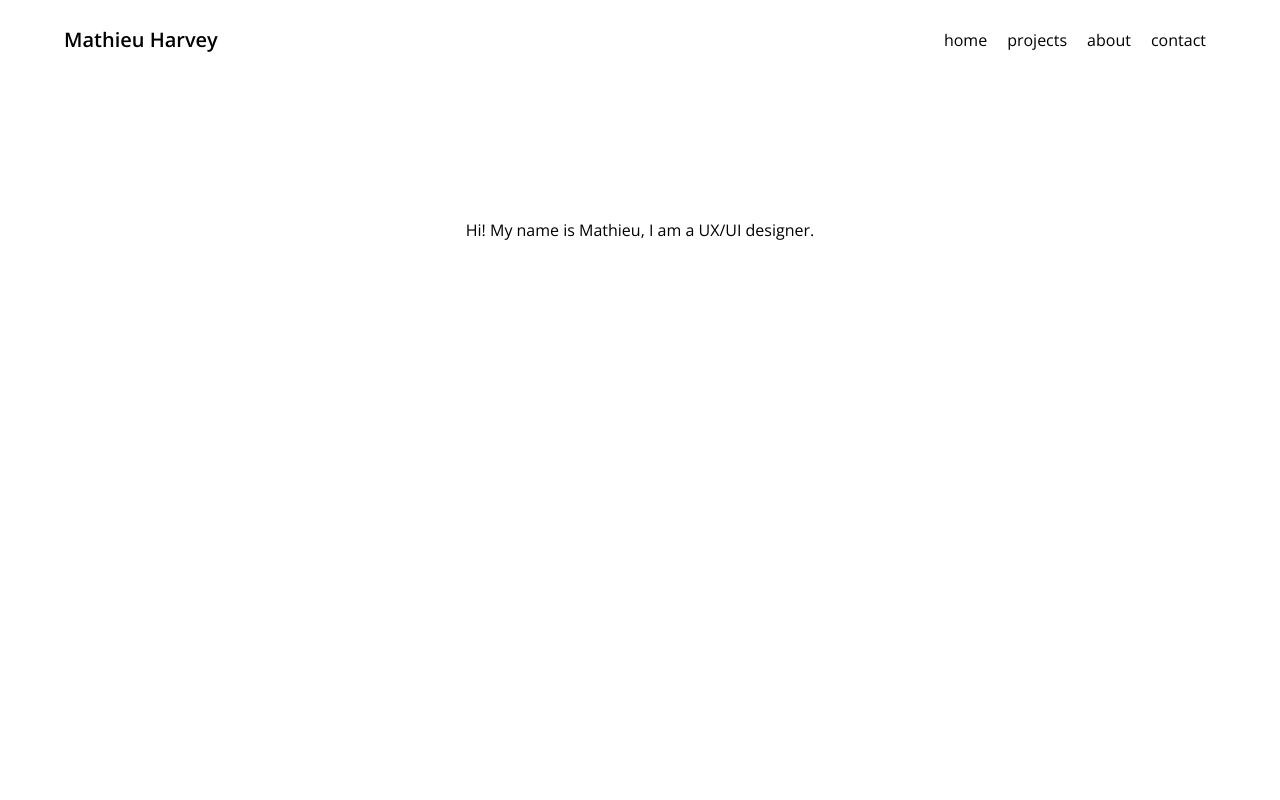
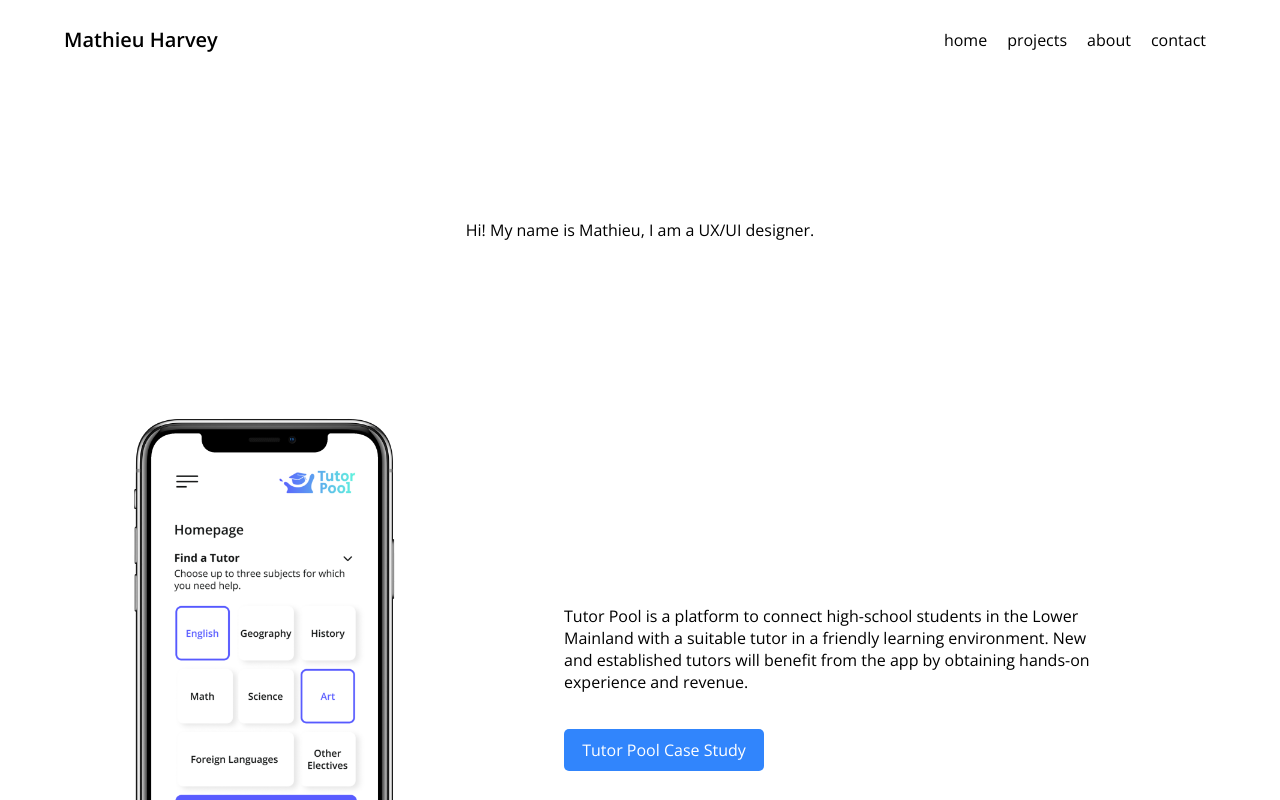
Before and after one commit to mathieuharvey/mathieu-portfolio, a Next.js app in the folder my-portfolio/: page / in a window 1280 px wide. Shown: the top 800 px of the page. Built offline with nearby package versions, Linux system fonts and the light colour scheme.

Commit message:
added first content

```diff
--- /dev/null
+++ b/my-portfolio/comps/basicbutton/index.js
@@ -0,0 +1,42 @@
+import React from 'react';
+import styles from './basicbutton.module.css';
+import styled from 'styled-components';
+import Link from 'next/link';
+
+const Container = styled.div`
+    min-width:${props=>props.width ? props.width : "150px"};
+    min-height:${props=>props.height ? props.height : "40px"};
+    max-width:${props=>props.width ? props.width : "200px"};
+    max-height:${props=>props.height ? props.height : "50px"};
+    display:flex;
+    background-color:${props=>props.bgcolor ? props.bgcolor : "#3185FC"};
+    align-items: center;
+    justify-content: center;
+    color: white;
+    border-radius: 5px;
+    cursor: pointer;
+    padding: 10px;
+    margin-top: 20px;
+    :hover{
+        box-shadow: 5px 5px 20px rgb(200, 200, 200);
+        transform: scale(1.05);
+    }
+`
+
+const BasicButton = ({text, source}) => {
+    return <Container>
+        <Link href={source}>
+            {text}
+        </Link>
+    </Container>
+}
+
+BasicButton.defaultProps = {
+    text:"Learn More",
+    bgcolor:"",
+    width:"",
+    height:"",
+    source:""
+}
+
+export default BasicButton;
--- a/my-portfolio/comps/introduction/introduction.module.css
+++ b/my-portfolio/comps/introduction/introduction.module.css
@@ -8,3 +8,9 @@
     padding: 0 23%;
     text-align: center;
 }
+
+@media (max-width: 1000px) {
+    .container {
+        height: 150px;
+    }
+}
--- /dev/null
+++ b/my-portfolio/comps/leftproject/index.js
@@ -0,0 +1,48 @@
+import React from 'react';
+import styled from 'styled-components';
+import BasicButton from '../basicbutton';
+import Link from 'next/link';
+import styles from './leftproject.module.css';
+import Image from 'next/image';
+
+const Container = styled.div`
+    position: relative;
+    left: -100px;
+    display:flex;
+    align-items: center;
+    justify-content: left;
+    height: 30%;
+    @media (max-width: 1000px) {
+        flex-direction: column;
+        left: 0;
+    }
+`
+const Content = styled.div`
+    max-width: 600px;
+    display: flex;
+    flex-direction: column;
+    justify-content: left;
+    flex: 2;
+    @media (max-width: 1000px) {
+        margin: 10px 20px;
+        align-items: center;
+    }
+`
+
+const LeftProject = () => {
+    return <Container>
+        <Image src="/tutorpool-1.png" width="600" height="600" />
+        <Content>
+            <h3>
+                Tutor Pool is a platform to connect high-school students in the Lower Mainland with a suitable tutor in a friendly learning environment. New and established tutors will benefit from the app by obtaining hands-on experience and revenue.
+            </h3>
+                <BasicButton text="Tutor Pool Case Study" />
+        </Content>
+    </Container>
+}
+
+LeftProject.defaultProps = {
+                img: "../../public/tutorpool-1.png"
+}
+
+export default LeftProject;
--- a/my-portfolio/pages/index.js
+++ b/my-portfolio/pages/index.js
@@ -3,6 +3,7 @@ import React, { useState, useEffect } from 'react';
 import Header from '../comps/header';
 import Introduction from '../comps/introduction';
 import styles from '../styles/Home.module.css';
+import LeftProject from '../comps/leftproject';
 
 export default function Home() {
 
@@ -15,7 +16,8 @@ export default function Home() {
     </Head>
     <Header></Header>
       <div  className={styles.main}>
-        <Introduction/>
+        <Introduction />
+        <LeftProject />
       </div>
     </div>
   )
--- a/my-portfolio/styles/globals.css
+++ b/my-portfolio/styles/globals.css
@@ -17,6 +17,11 @@ h2 {
   line-height: 0;
 }
 
+h3 {
+  font-size: 16px;
+  font-weight: normal;
+}
+
 a {
   color: inherit;
   text-decoration: none;
```
Also changed, not shown: my-portfolio/comps/basicbutton/basicbutton.module.css (added), my-portfolio/comps/leftproject/leftproject.module.css (added), my-portfolio/public/tutorpool-1.png (added), 1 other file (tests, documents, lock files or other folders).
